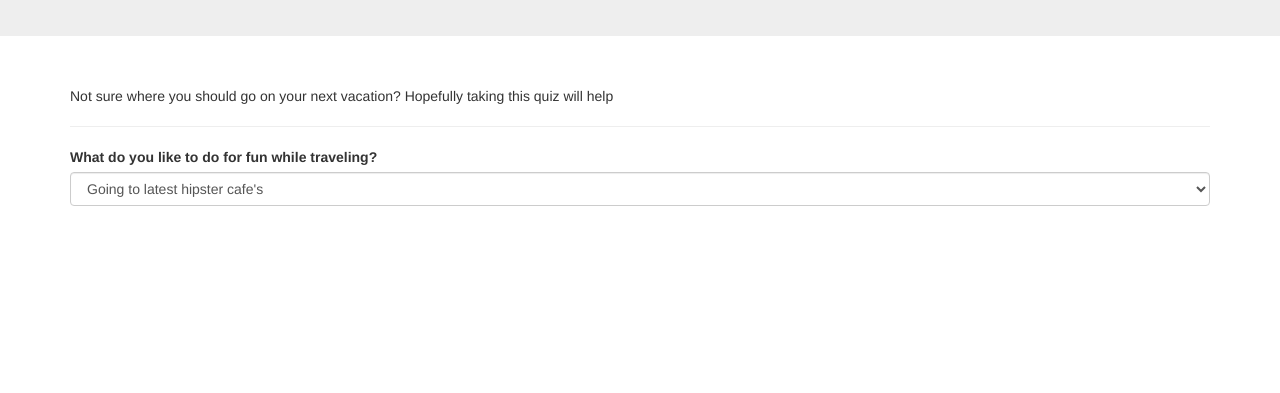
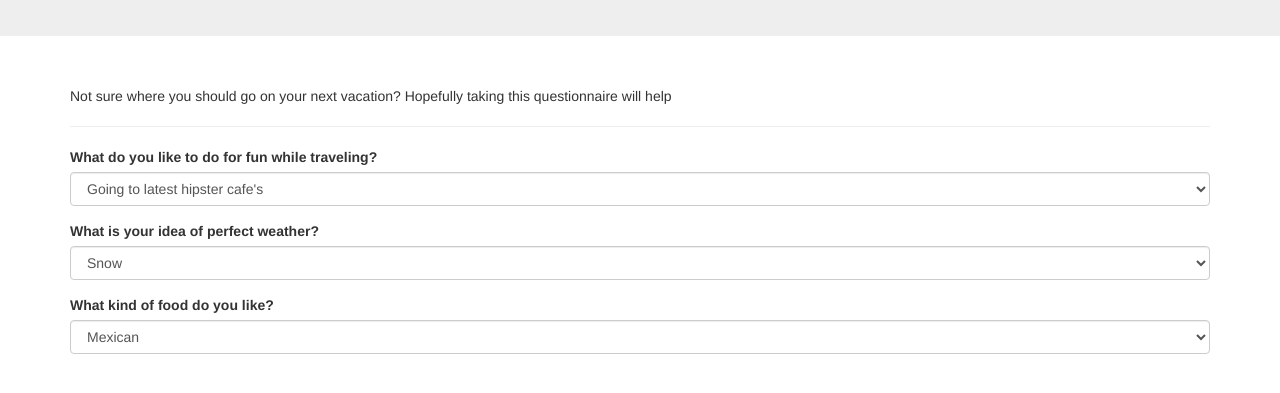
Before and after one commit to ldonald067/vacationproject, a plain HTML site: page index.html in a window 1280 px wide. Shown: the part 159-552 px from the top of the page. Drawn offline with Linux system fonts and the light colour scheme.

Commit message:
Add select boxes for food and weather

```diff
--- a/index.html
+++ b/index.html
@@ -14,7 +14,7 @@
     <div class="container">
       <div id="vaca">
       <br>
-      <p>Not sure where you should go on your next vacation? Hopefully taking this quiz will help</p>
+      <p>Not sure where you should go on your next vacation? Hopefully taking this questionnaire will help</p>
       <hr>
       <div id="blanks">
         <form>
@@ -27,6 +27,23 @@
               <option value="2">Explore the jungle</option>
             </select>
           </div>
+          <div class="form-group">
+            <label for="weather">What is your idea of perfect weather?</label>
+            <select class="form-control" id="weather">
+              <option value="1">Snow</option>
+              <option value="2">Hot and humid</option>
+              <option value="1">Cold</option>
+              <option value="3">Sunny and perfect weather year round</option>
+            </select>
+          </div>
+          <div class="form-group">
+            <label for="food">What kind of food do you like?</label>
+            <select class="form-control" id="food">
+              <option value="3">Mexican</option>
+              <option value="2">Thai</option>
+              <option value="1">Scandinavian</option>
+            </select>
+          </div>
         </div>
       </div>
     </form>
```
